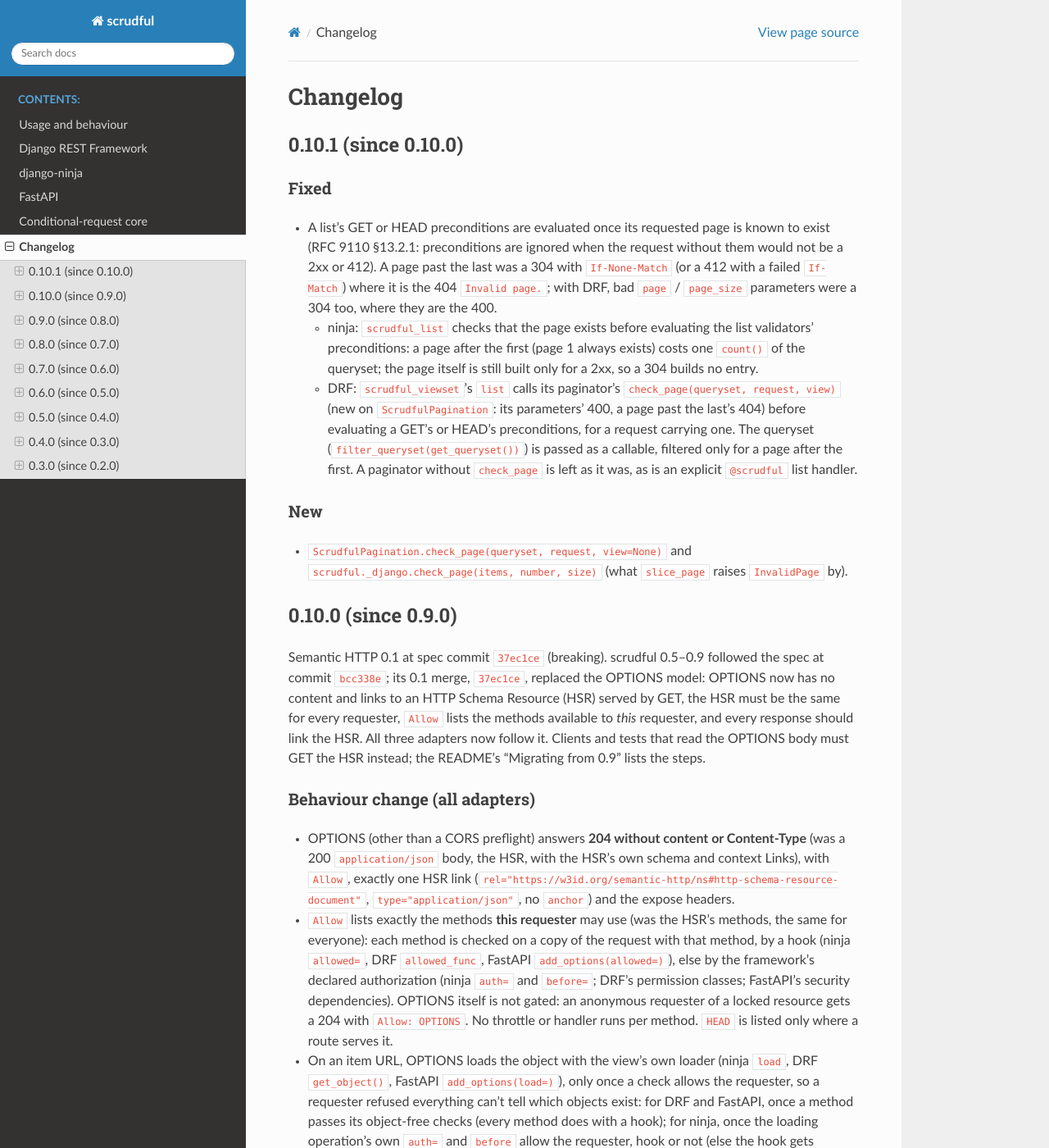
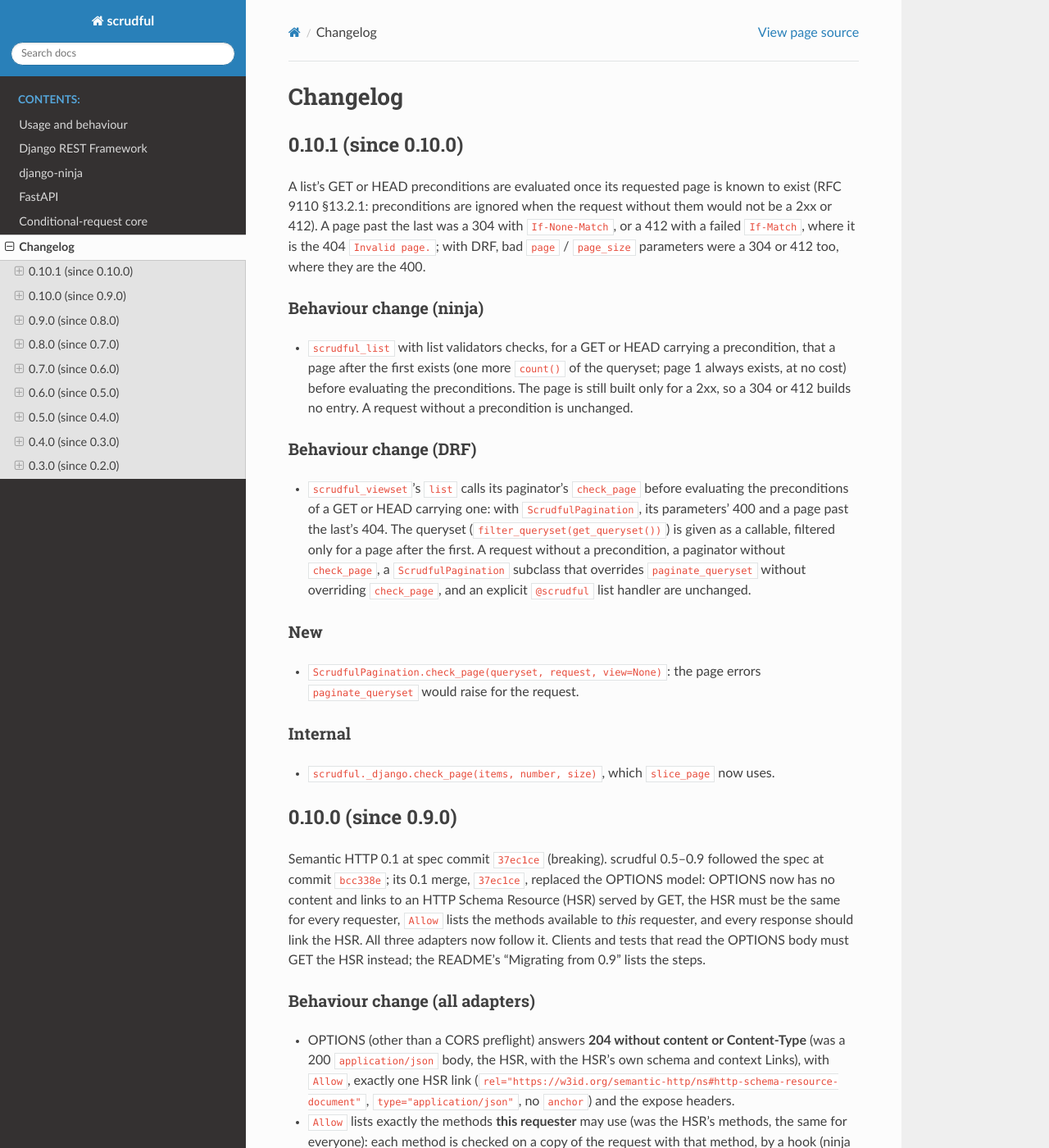
Before and after one commit to mimotoai/scrudful, a Sphinx documentation site: the page built from docs/source/changelog.rst, in a window 1280 px wide and 1400 px high. Shown: the whole window at 82% size. Built offline with Sphinx 7.4.7 and the Read the Docs theme 3.1.0, drawn with Linux system fonts in a browser that asks for light colours.

Commit message:
Review of !11: ninja checks the page only for a conditional request; docs, tests
- ninja: the page check runs only for a request carrying a precondition,
  as DRF's does (an unconditional later page made one more count()).
- DRF: a ScrudfulPagination subclass overriding paginate_queryset without
  check_page is not asked (its own idea of a page decides).
- CHANGELOG: per-adapter behaviour changes, a 304 or 412 before, the
  private check_page under Internal; README, ninja.rst, docstrings: the
  cost, 412/400, the grammar of 'page 1 always exists'; __all__ and
  import order; _slice's cross-reference.
- Tests: an unconditional later page costs what the first does (both
  adapters), the request's page_size, an empty list, If-Modified-Since
  with last-modified only, an async list, the filtered list's page, a
  paginator without check_page or overriding paginate_queryset; the
  filter_queryset-counting test replaced by behaviour.

```diff
--- a/CHANGELOG.rst
+++ b/CHANGELOG.rst
@@ -5,34 +5,45 @@
 0.10.1 (since 0.10.0)
 =====================
 
-Fixed
------
+A list's GET or HEAD preconditions are evaluated once its requested page is
+known to exist (RFC 9110 §13.2.1: preconditions are ignored when the request
+without them would not be a 2xx or 412). A page past the last was a 304 with
+``If-None-Match``, or a 412 with a failed ``If-Match``, where it is the 404
+``Invalid page.``; with DRF, bad ``page`` / ``page_size`` parameters were a 304
+or 412 too, where they are the 400.
 
-* A list's GET or HEAD preconditions are evaluated once its requested page is
-  known to exist (RFC 9110 §13.2.1: preconditions are ignored when the request
-  without them would not be a 2xx or 412). A page past the last was a 304
-  with ``If-None-Match`` (or a 412 with a failed ``If-Match``) where it is
-  the 404 ``Invalid page.``; with DRF, bad ``page`` / ``page_size`` parameters
-  were a 304 too, where they are the 400.
+Behaviour change (ninja)
+------------------------
 
-  - ninja: ``scrudful_list`` checks that the page exists before evaluating
-    the list validators' preconditions: a page after the first (page 1
-    always exists) costs one ``count()`` of the queryset; the page itself is
-    still built only for a 2xx, so a 304 builds no entry.
-  - DRF: ``scrudful_viewset``'s ``list`` calls its paginator's
-    ``check_page(queryset, request, view)`` (new on ``ScrudfulPagination``:
-    its parameters' 400, a page past the last's 404) before evaluating a
-    GET's or HEAD's preconditions, for a request carrying one. The queryset
-    (``filter_queryset(get_queryset())``) is passed as a callable, filtered
-    only for a page after the first. A paginator without ``check_page`` is
-    left as it was, as is an explicit ``@scrudful`` list handler.
+* ``scrudful_list`` with list validators checks, for a GET or HEAD carrying a
+  precondition, that a page after the first exists (one more ``count()`` of
+  the queryset; page 1 always exists, at no cost) before evaluating the
+  preconditions. The page is still built only for a 2xx, so a 304 or 412
+  builds no entry. A request without a precondition is unchanged.
+
+Behaviour change (DRF)
+----------------------
+
+* ``scrudful_viewset``'s ``list`` calls its paginator's ``check_page`` before
+  evaluating the preconditions of a GET or HEAD carrying one: with
+  ``ScrudfulPagination``, its parameters' 400 and a page past the last's 404.
+  The queryset (``filter_queryset(get_queryset())``) is given as a callable,
+  filtered only for a page after the first. A request without a precondition,
+  a paginator without ``check_page``, a ``ScrudfulPagination`` subclass that
+  overrides ``paginate_queryset`` without overriding ``check_page``, and an
+  explicit ``@scrudful`` list handler are unchanged.
 
 New
 ---
 
-* ``ScrudfulPagination.check_page(queryset, request, view=None)`` and
-  ``scrudful._django.check_page(items, number, size)`` (what ``slice_page``
-  raises ``InvalidPage`` by).
+* ``ScrudfulPagination.check_page(queryset, request, view=None)``: the page
+  errors ``paginate_queryset`` would raise for the request.
+
+Internal
+--------
+
+* ``scrudful._django.check_page(items, number, size)``, which ``slice_page``
+  now uses.
 
 0.10.0 (since 0.9.0)
 ====================
--- a/README.rst
+++ b/README.rst
@@ -510,7 +510,10 @@
 ``page_size`` (1 to ``max_page_size``; default 100, maximum 1000) that are not
 integers or are outside their range are one 400 naming each bad parameter, with
 DRF's ``IntegerField`` codes (``invalid``, ``min_value``, ``max_value``) on the
-errors, and a page past the last one is a 404. An integer is what django-ninja's
+errors, and a page past the last one is a 404, whatever the request's
+preconditions on a ``scrudful_viewset`` list with list validators (the page is
+checked first, ``ScrudfulPagination.check_page``: RFC 9110 §13.2.1). An
+integer is what django-ninja's
 ``scrudful_list`` accepts (pydantic's lax ``int``: ``2.0`` is 2, a non-ASCII
 digit is not an integer), so both front ends answer the same values alike. Give the view an ordered
 queryset: an unordered one warns, as with Django's ``Paginator``.
```
Also changed, not shown: docs/source/ninja.rst (+4 -3 lines), 5 other files.
